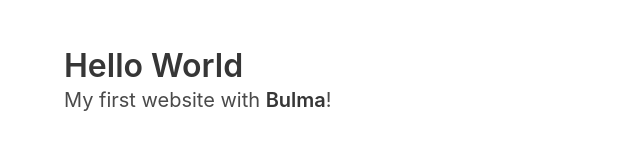
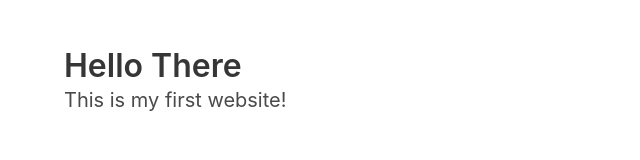
Before and after one commit to hvneel/hvneel.github.io, a plain HTML site: page index.html in a window 1280 px wide. Shown: the whole page, without its empty margins (0-640 px from the left). Drawn offline with nearby package versions, Linux system fonts and the light colour scheme.

Commit message:
updated my intro

```diff
--- a/index.html
+++ b/index.html
@@ -3,17 +3,17 @@
   <head>
     <meta charset="utf-8">
     <meta name="viewport" content="width=device-width, initial-scale=1">
-    <title>Hello Bulma!</title>
+    <title>Hello there!</title>
     <link rel="stylesheet" href="https://cdn.jsdelivr.net/npm/bulma@0.9.3/css/bulma.min.css">
   </head>
   <body>
   <section class="section">
     <div class="container">
       <h1 class="title">
-        Hello World
+        Hello There
       </h1>
       <p class="subtitle">
-        My first website with <strong>Bulma</strong>!
+        This is my first website!
       </p>
     </div>
   </section>
```
